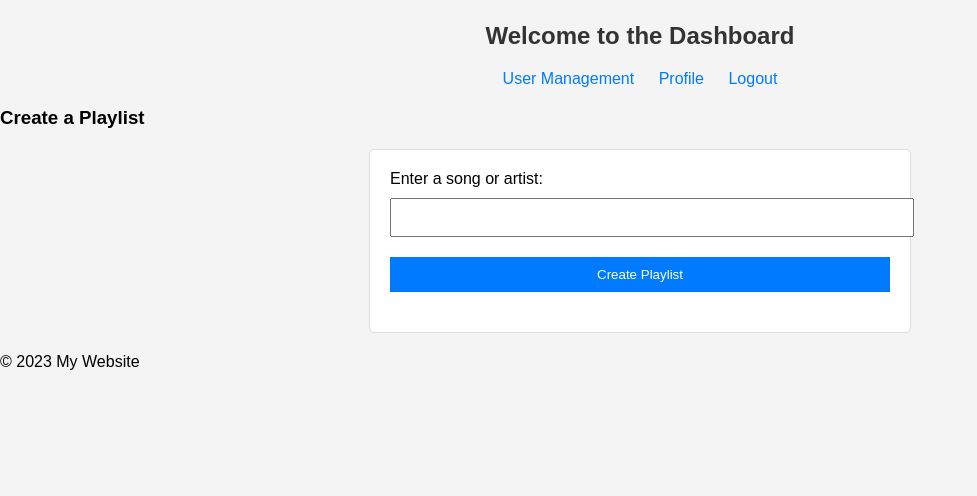
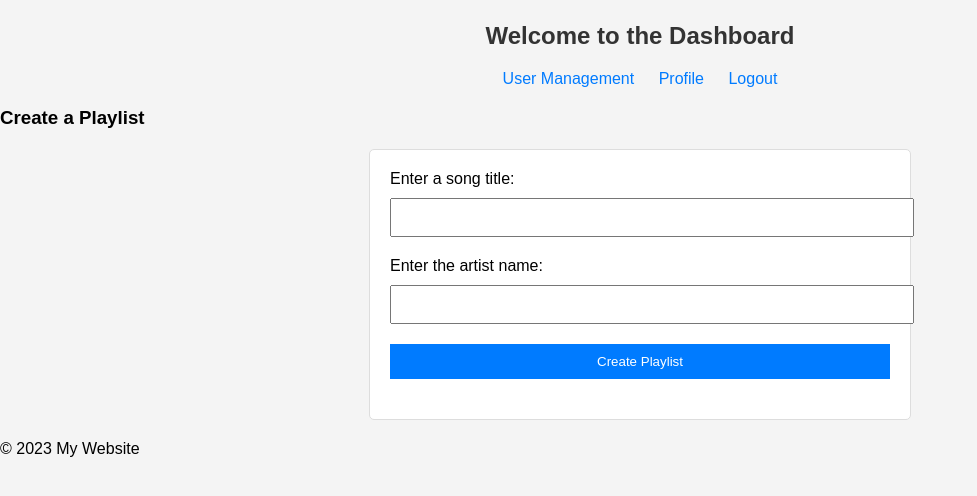
Before and after one commit to ThePagel/yTdL, a Python web app: template templates/dashboard.html in a window 1280 px wide. Shown: the part 58-554 px from the top of the page, without its empty margins (0-977 px from the left). Run offline with Jinja, Linux system fonts and the light colour scheme; the template is opened without the code that fills it, so the values that code supplies are empty.

Commit message:
Update dashboard.html

```diff
--- a/templates/dashboard.html
+++ b/templates/dashboard.html
@@ -14,8 +14,12 @@
     <form method="POST" action="{{ url_for('create_playlist') }}">
         {{ form.hidden_tag() }}
         <div class="form-group">
-            <label for="song">Enter a song or artist:</label>
+            <label for="song">Enter a song title:</label>
             <input type="text" id="song" name="song" required>
+        </div>
+        <div class="form-group">
+            <label for="artist">Enter the artist name:</label>
+            <input type="text" id="artist" name="artist" required>
         </div>
         <div class="form-group">
             <button type="submit">Create Playlist</button>
```
